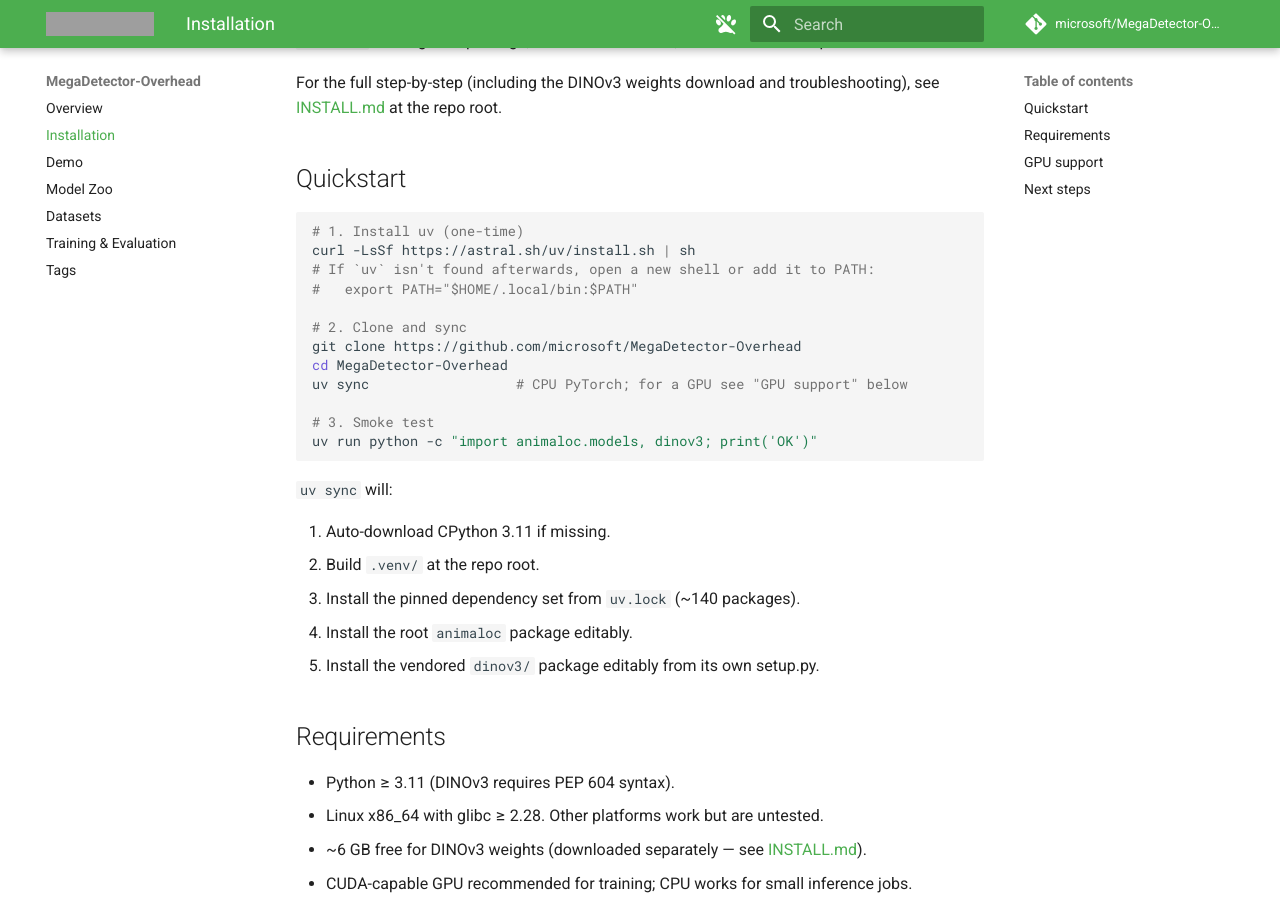
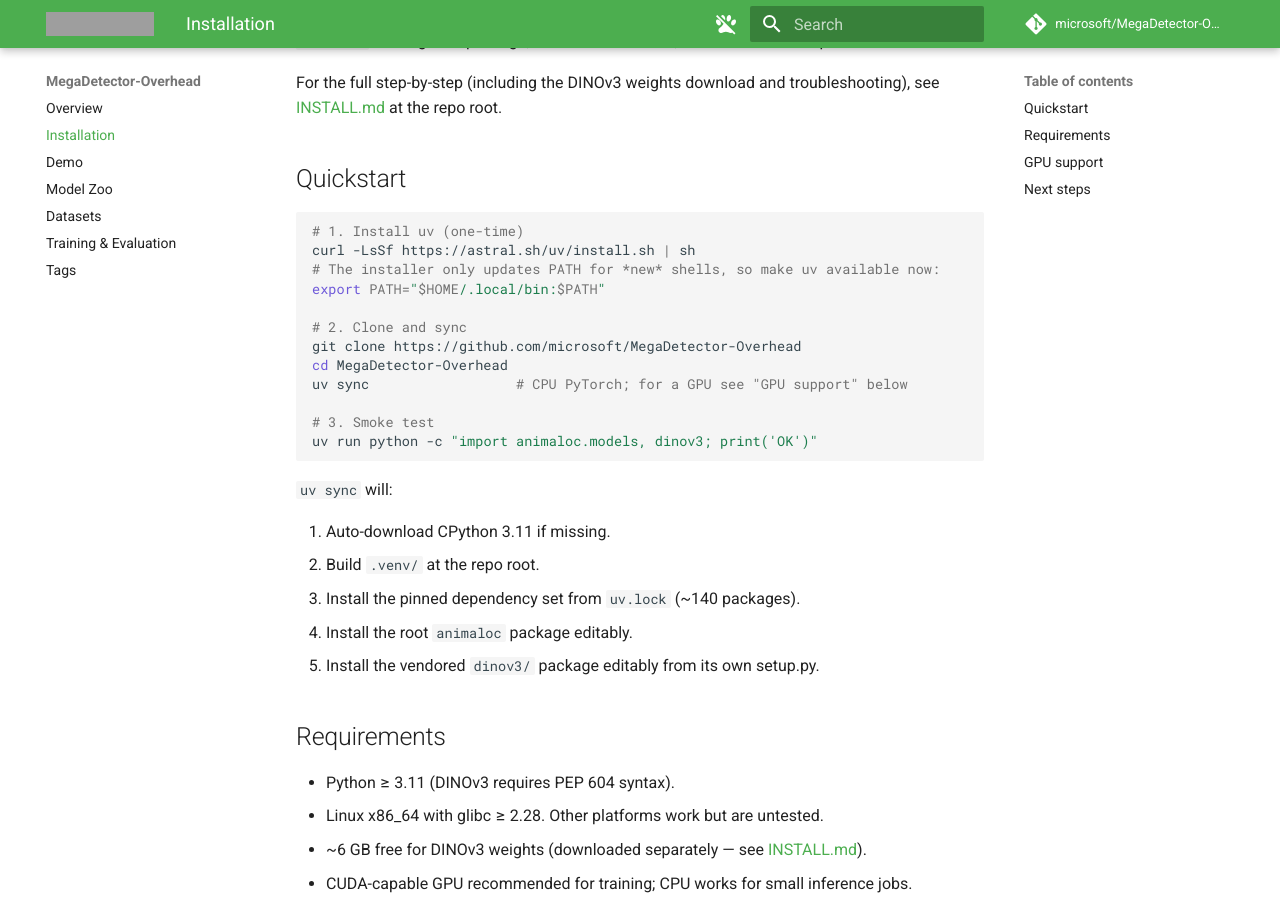
Before and after one commit to microsoft/MegaDetector-Overhead, an MkDocs documentation site: the page built from docs/installation.md, in a window 1280 px wide and 900 px high, scrolled down 302 px. Built offline with MkDocs 1.6.1 and Material for MkDocs 9.7.7, drawn with Linux system fonts in a browser that asks for light colours; comment, search, counter and statistics services are not loaded; grey boxes are pictures that could not be loaded.

Commit message:
Make uv PATH export an executable step in quickstarts
The quickstart blocks had the PATH fix only as a comment, so copy-pasting and
running the whole block in one shell still failed with 'uv: command not found'
(the installer only updates PATH for new shells). Turn it into a real
'export PATH="$HOME/.local/bin:$PATH"' line so the copy-paste flow just works.
The line is idempotent and harmless when uv is already on PATH.

Co-authored-by: Copilot <223556219+Copilot@users.noreply.github.com>

````diff
--- a/docs/installation.md
+++ b/docs/installation.md
@@ -24,8 +24,8 @@ at the repo root.
 ```bash
 # 1. Install uv (one-time)
 curl -LsSf https://astral.sh/uv/install.sh | sh
-# If `uv` isn't found afterwards, open a new shell or add it to PATH:
-#   export PATH="$HOME/.local/bin:$PATH"
+# The installer only updates PATH for *new* shells, so make uv available now:
+export PATH="$HOME/.local/bin:$PATH"
 
 # 2. Clone and sync
 git clone https://github.com/microsoft/MegaDetector-Overhead
````
Also changed, not shown: README.md (+2 -2 lines), docs/index.md (+1 -0 lines).
